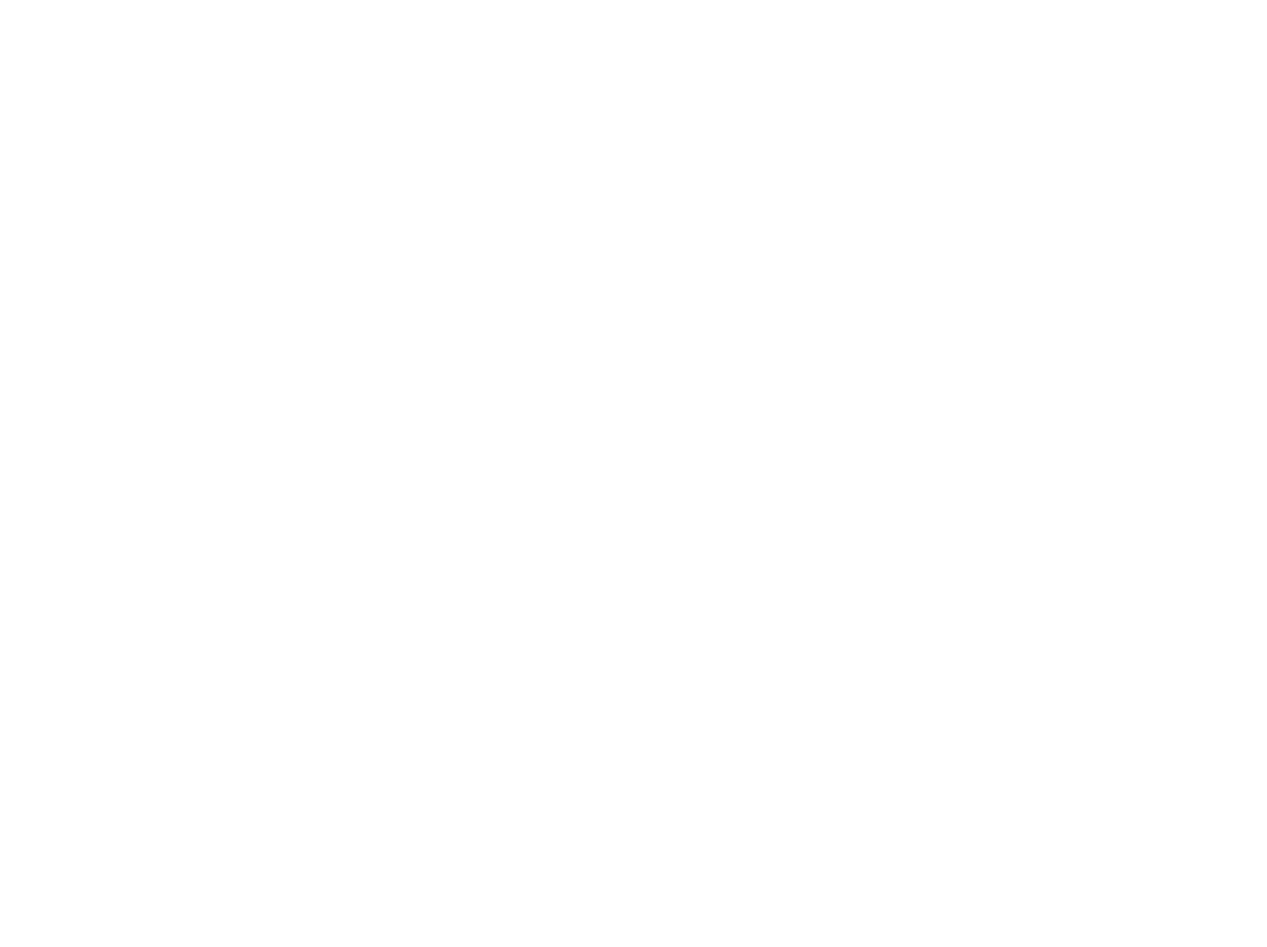
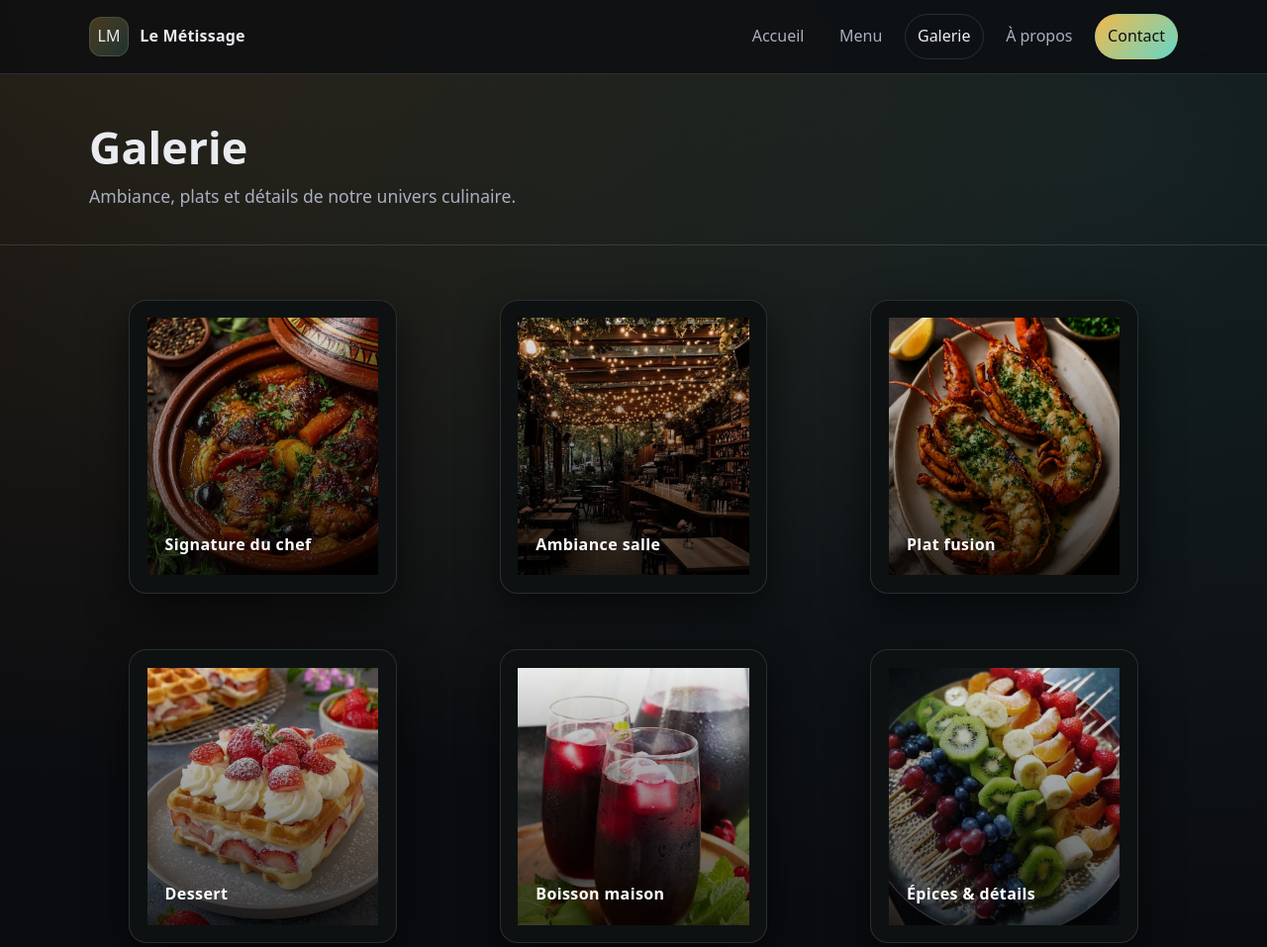
Before and after one commit to MannoBak/le-metissage-ic, a website: page pages/galerie.html in a window 1280 px wide. Shown: the top 957 px of the page at 99% size. Before the commit the page ends 800 px from the top, so only its background shows below. Drawn offline with Linux system fonts and the light colour scheme.

Commit message:
ajout gallerie

```diff
--- a/css/style.css
+++ b/css/style.css
@@ -312,3 +312,62 @@
   }
   .nav__menu.is-open { display: flex; }
 }
+
+
+.photo.card {
+  border-radius: 18px;
+  overflow: hidden;
+  background: #0e1111;
+  box-shadow: 0 15px 40px rgba(0,0,0,.6);
+  transition: transform .35s ease, box-shadow .35s ease;
+}
+
+.photo.card:hover {
+  transform: translateY(-6px);
+  box-shadow: 0 25px 60px rgba(0,0,0,.8);
+}
+
+
+.img-wrapper {
+  position: relative;
+  width: 100%;
+  height: 260px;
+}
+
+.img-wrapper img {
+  width: 100%;
+  height: 100%;
+  object-fit: cover;
+  transition: transform .5s ease;
+}
+
+.photo.card:hover img {
+  transform: scale(1.08);
+}
+
+
+.overlay {
+  position: absolute;
+  inset: 0;
+  background: linear-gradient(
+    to top,
+    rgba(0,0,0,.75),
+    rgba(0,0,0,.05)
+  );
+  display: flex;
+  align-items: flex-end;
+  padding: 18px;
+}
+
+
+.overlay figcaption {
+  color: #fff;
+  font-size: 1rem;
+  font-weight: 600;
+  letter-spacing: .4px;
+}
+.gallery {
+  display: grid;
+  grid-template-columns: repeat(auto-fit, minmax(260px, 1fr));
+  gap: 24px;
+}
--- a/pages/contact.html
+++ b/pages/contact.html
@@ -0,0 +1,102 @@
+<!DOCTYPE html>
+<html lang="fr">
+<head>
+  <meta charset="UTF-8" />
+  <meta name="viewport" content="width=device-width, initial-scale=1" />
+  <title>Le Métissage — Contact</title>
+  <link rel="stylesheet" href="../css/style.css" />
+  <script defer src="../js/main.js"></script>
+</head>
+<body>
+  <a class="skip-link" href="#contenu">Aller au contenu</a>
+
+  <header class="site-header">
+    <nav class="nav container" aria-label="Navigation principale">
+      <a class="brand" href="../index.html">
+        <span class="brand__mark" aria-hidden="true">LM</span>
+        <span class="brand__name">Le Métissage</span>
+      </a>
+
+      <button class="nav__toggle" type="button" aria-expanded="false" aria-controls="menu">
+        <span class="sr-only">Ouvrir le menu</span>
+        <span class="burger" aria-hidden="true"></span>
+      </button>
+
+      <ul class="nav__menu" id="menu">
+        <li><a class="nav__link" href="../index.html">Accueil</a></li>
+        <li><a class="nav__link" href="menu.html">Menu</a></li>
+        <li><a class="nav__link" href="galerie.html">Galerie</a></li>
+        <li><a class="nav__link" href="apropos.html">À propos</a></li>
+        <li><a class="nav__link nav__cta is-active" href="contact.html">Contact</a></li>
+      </ul>
+    </nav>
+  </header>
+
+  <main id="contenu">
+    <section class="page-hero">
+      <div class="container">
+        <h1>Contact</h1>
+        <p class="lead">Une question ? Une réservation ? Écrivez-nous.</p>
+      </div>
+    </section>
+
+    <section class="section">
+      <div class="container split">
+        <div class="card">
+          <h2 id="reservation" class="card__title">Réserver / Message</h2>
+
+          <form class="form" id="contactForm" novalidate>
+            <label>
+              Nom complet
+              <input type="text" name="name" required minlength="2" placeholder="Ex: Abdou Sawadogo" />
+            </label>
+
+            <label>
+              Téléphone
+              <input type="tel" name="phone" required placeholder="Ex: +226 70 00 00 00" />
+            </label>
+
+            <label>
+              Date & heure (optionnel)
+              <input type="datetime-local" name="datetime" />
+            </label>
+
+            <label>
+              Message
+              <textarea name="message" rows="4" required minlength="10" placeholder="Votre message..."></textarea>
+            </label>
+
+            <button class="btn" type="submit">Envoyer</button>
+            <p class="form__hint muted" id="formHint" role="status" aria-live="polite"></p>
+          </form>
+        </div>
+
+        <div>
+          <div class="card">
+            <h2 class="card__title">Coordonnées</h2>
+            <ul class="list">
+              <li><strong>Adresse :</strong> Ouaga, Burkina Faso</li>
+              <li><strong>Tél :</strong> +226 70 00 00 00</li>
+              <li><strong>Email :</strong> contact@lemetissage.example</li>
+            </ul>
+          </div>
+
+          <div class="card mt">
+            <h2 class="card__title">Carte</h2>
+            <p class="muted">Remplacez l’iframe par votre localisation Google Maps.</p>
+            <div class="map">
+              <div class="placeholder">Google Maps (iframe ici)</div>
+            </div>
+          </div>
+        </div>
+      </div>
+    </section>
+  </main>
+
+  <footer class="site-footer">
+    <div class="container footer__bottom">
+      <small>© <span id="year"></span> Le Métissage</small>
+    </div>
+  </footer>
+</body>
+</html>
--- a/pages/galerie.html
+++ b/pages/galerie.html
@@ -0,0 +1,143 @@
+<!DOCTYPE html>
+<html lang="fr">
+<head>
+  <meta charset="UTF-8" />
+  <meta name="viewport" content="width=device-width, initial-scale=1" />
+  <title>Le Métissage — Galerie</title>
+
+  <link rel="stylesheet" href="../css/style.css" />
+  <script defer src="../js/main.js"></script>
+</head>
+<body>
+
+  <a class="skip-link" href="#contenu">Aller au contenu</a>
+
+  <!-- HEADER -->
+  <header class="site-header">
+    <nav class="nav container" aria-label="Navigation principale">
+      <a class="brand" href="../index.html">
+        <span class="brand__mark" aria-hidden="true">LM</span>
+        <span class="brand__name">Le Métissage</span>
+      </a>
+
+      <button class="nav__toggle" type="button" aria-expanded="false" aria-controls="menu">
+        <span class="sr-only">Ouvrir le menu</span>
+        <span class="burger" aria-hidden="true"></span>
+      </button>
+
+      <ul class="nav__menu" id="menu">
+        <li><a class="nav__link" href="../index.html">Accueil</a></li>
+        <li><a class="nav__link" href="menu.html">Menu</a></li>
+        <li><a class="nav__link is-active" href="galerie.html">Galerie</a></li>
+        <li><a class="nav__link" href="apropos.html">À propos</a></li>
+        <li><a class="nav__link nav__cta" href="contact.html">Contact</a></li>
+      </ul>
+    </nav>
+  </header>
+
+  <!-- MAIN -->
+  <main id="contenu">
+
+    <!-- HERO -->
+    <section class="page-hero">
+      <div class="container">
+        <h1>Galerie</h1>
+        <p class="lead">
+          Ambiance, plats et détails de notre univers culinaire.
+        </p>
+      </div>
+    </section>
+
+    <!-- GALERIE -->
+    <section class="section">
+      <div class="container">
+
+        <div class="gallery">
+
+          <figure class="photo card">
+            <div class="img-wrapper">
+              <img src="../assets/img1.jpg" alt="Signature du chef">
+              <div class="overlay">
+                <figcaption>Signature du chef</figcaption>
+              </div>
+            </div>
+          </figure>
+
+          <figure class="photo card">
+            <div class="img-wrapper">
+              <img src="../assets/ambiance.jpg" alt="Ambiance salle">
+              <div class="overlay">
+                <figcaption>Ambiance salle</figcaption>
+              </div>
+            </div>
+          </figure>
+
+          <figure class="photo card">
+            <div class="img-wrapper">
+              <img src="../assets/img4.jpg" alt="Plat fusion">
+              <div class="overlay">
+                <figcaption>Plat fusion</figcaption>
+              </div>
+            </div>
+          </figure>
+
+          <figure class="photo card">
+            <div class="img-wrapper">
+              <img src="../assets/dessert.jpg" alt="Dessert">
+              <div class="overlay">
+                <figcaption>Dessert</figcaption>
+              </div>
+            </div>
+          </figure>
+
+          <figure class="photo card">
+            <div class="img-wrapper">
+              <img src="../assets/boissonmaison.jpg" alt="Boisson maison">
+              <div class="overlay">
+                <figcaption>Boisson maison</figcaption>
+              </div>
+            </div>
+          </figure>
+
+          <figure class="photo card">
+            <div class="img-wrapper">
+              <img src="../assets/img6.jpg" alt="Épices et détails">
+              <div class="overlay">
+                <figcaption>Épices &amp; détails</figcaption>
+              </div>
+            </div>
+          </figure>
+
+          <figure class="photo card">
+            <div class="img-wrapper">
+              <img src="../assets/service.jpg" alt="Service">
+              <div class="overlay">
+                <figcaption>Service</figcaption>
+              </div>
+            </div>
+          </figure>
+
+          <figure class="photo card">
+            <div class="img-wrapper">
+              <img src="../assets/télécharger.jpg" alt="Terrasse">
+              <div class="overlay">
+                <figcaption>Terrasse</figcaption>
+              </div>
+            </div>
+          </figure>
+
+        </div>
+      </div>
+    </section>
+
+  </main>
+
+  <!-- FOOTER -->
+  <footer class="site-footer">
+    <div class="container footer__bottom">
+      <small>© <span id="year"></span> Le Métissage</small>
+    </div>
+  </footer>
+
+</body>
+</html>
```
Also changed, not shown: assets/ambiance.jpg (added), assets/boissonmaison.jpg (added), assets/dessert.jpg (added), assets/img1.jpg (added), assets/img2.jpg (added), assets/img3.jpg (added), assets/img4.jpg (added), assets/img5.jpg (added), assets/img6.jpg (added), assets/img7.jpg (added), assets/img8.jpg (added), assets/service.jpg (added), assets/terasse.jpg (added), assets/télécharger.jpg (added).
